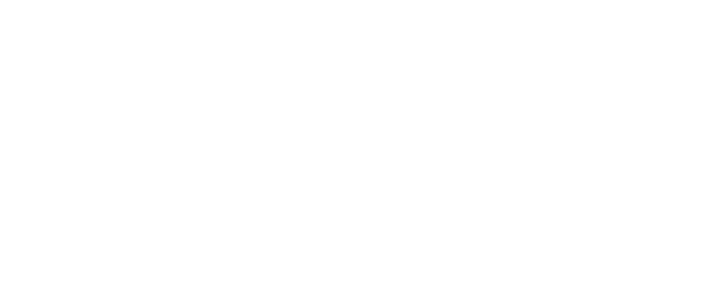
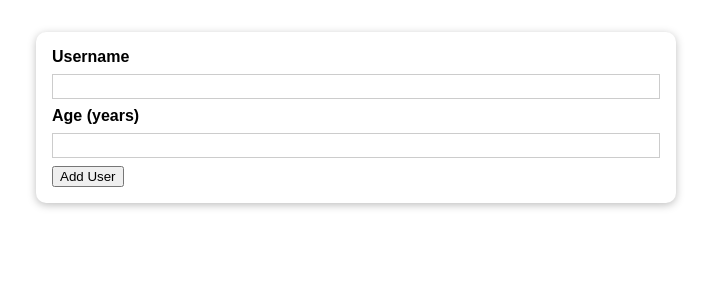
Before and after one commit to ma1379/Student_Tracker_Activity, a React (Create React App) app in the folder 01-starting-project/01-starting-project/: page / in a window 1280 px wide. Shown: the top 300 px of the page, without its empty margins (284-995 px from the left). Built offline with nearby package versions, Linux system fonts and the light colour scheme.

Commit message:
Finished AddUser and Card

```diff
--- a/01-starting-project/01-starting-project/src/App.js
+++ b/01-starting-project/01-starting-project/src/App.js
@@ -1,10 +1,10 @@
 import React from 'react';
-
+import AddUser from './components/users/AddUser';
 
 function App() {
   return (
     <div>
-
+      <AddUser></AddUser>
     </div>
   );
 }
--- /dev/null
+++ b/01-starting-project/01-starting-project/src/components/UI/Button.css
@@ -0,0 +1,18 @@
+button {
+    font: inherit;
+    border: 1px solid #4f005f;
+    background: #4f005f;
+    color: white;
+    padding: 0.25rem 1rem;
+    cursor: pointer;
+}
+
+button:hover,
+button:active {
+    background: #741188;
+    border-color: #741188;
+}
+
+button:focus {
+    outline: none;
+}
--- /dev/null
+++ b/01-starting-project/01-starting-project/src/components/UI/Card.css
@@ -0,0 +1,10 @@
+.card {
+    background: white;
+    box-shadow: 0 2px 8px rgba(0,0,0,0.26);
+    border-radius: 10px;
+
+    margin: 2rem auto;
+    padding: 1rem;
+    width: 90%;
+    max-width: 40rem;
+}
--- /dev/null
+++ b/01-starting-project/01-starting-project/src/components/UI/Card.js
@@ -0,0 +1,8 @@
+import React from 'react';
+import './Card.css';
+const Card = props => {
+    return(
+        <div className='card'>{props.children}</div>
+    );
+}
+export default Card;
--- /dev/null
+++ b/01-starting-project/01-starting-project/src/components/users/AddUser.css
@@ -0,0 +1,19 @@
+label {
+    display: block;
+    font-weight: bold;
+    margin-bottom: 0.5rem;
+  }
+
+  input {
+    font: inherit;
+    display: block;
+    width: 100%;
+    border: 1px solid #ccc;
+    padding: 0.15rem;
+    margin-bottom: 0.5rem;
+  }
+
+  input:focus {
+    outline: none;
+    border-color: #4f005f;
+  }
--- /dev/null
+++ b/01-starting-project/01-starting-project/src/components/users/AddUser.js
@@ -0,0 +1,20 @@
+import React from 'react';
+import './AddUser.css';
+import Card from '../UI/Card';
+const AddUser = props => {
+    function addUserHandler(event) {
+        event.preventDefault();
+    }
+    return(
+        <Card>
+        <form onSubmit={addUserHandler}>
+            <label htmlFor='username'>Username</label>
+            <input id='username' type='text' className='input'></input>
+            <label htmlFor='age' className='label'>Age (years)</label>
+            <input id='age' type='number' className='label'></input>
+            <button type='submit'>Add User</button>
+        </form>
+        </Card>
+    );
+};
+export default AddUser;
```
Also changed, not shown: 01-starting-project/01-starting-project/src/components/UI/ErrorModal.css (added, +45 -0 lines), 01-starting-project/01-starting-project/src/components/users/UsersList.css (added, +10 -0 lines), 1 other file (tests, documents, lock files or other folders).
